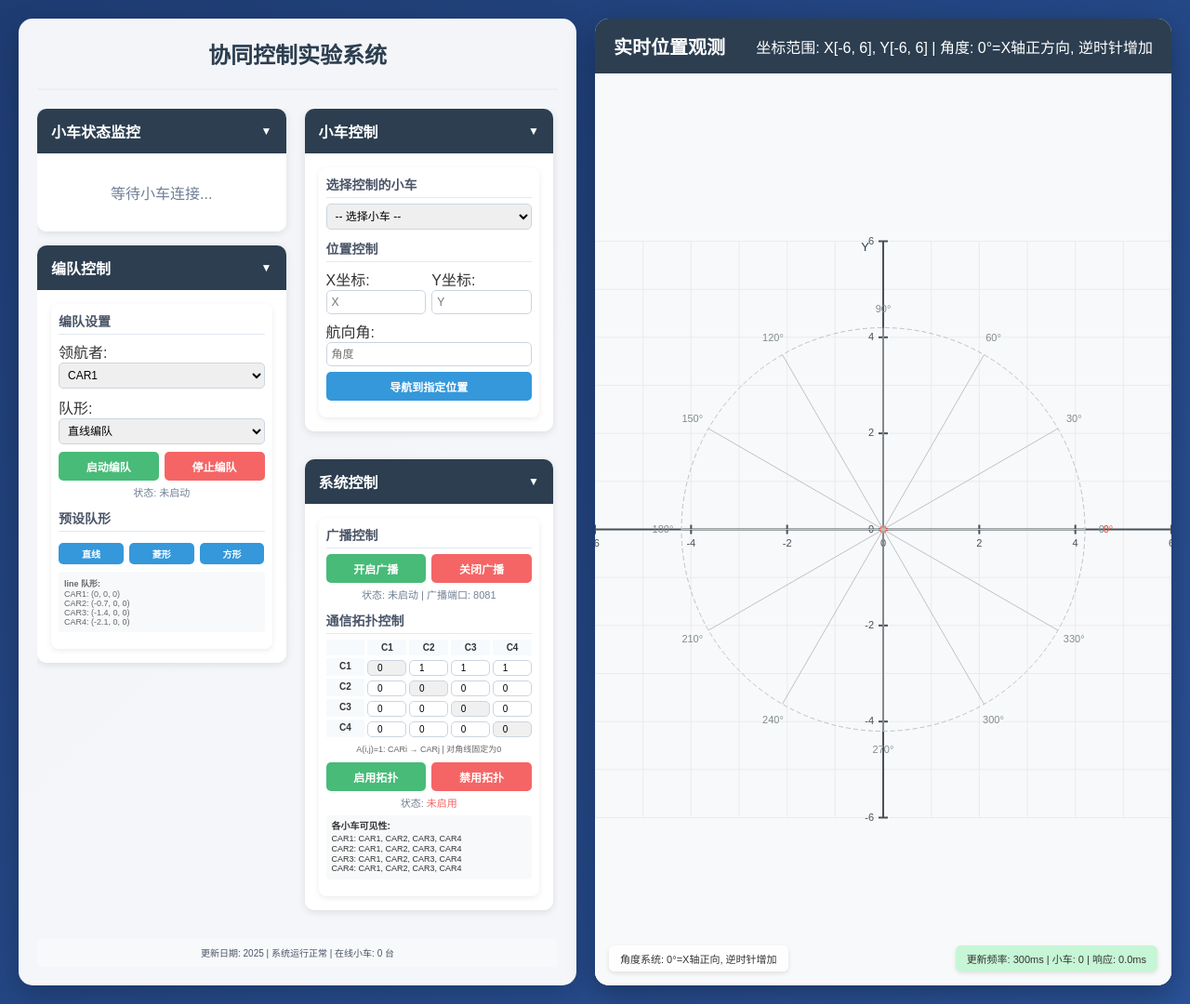
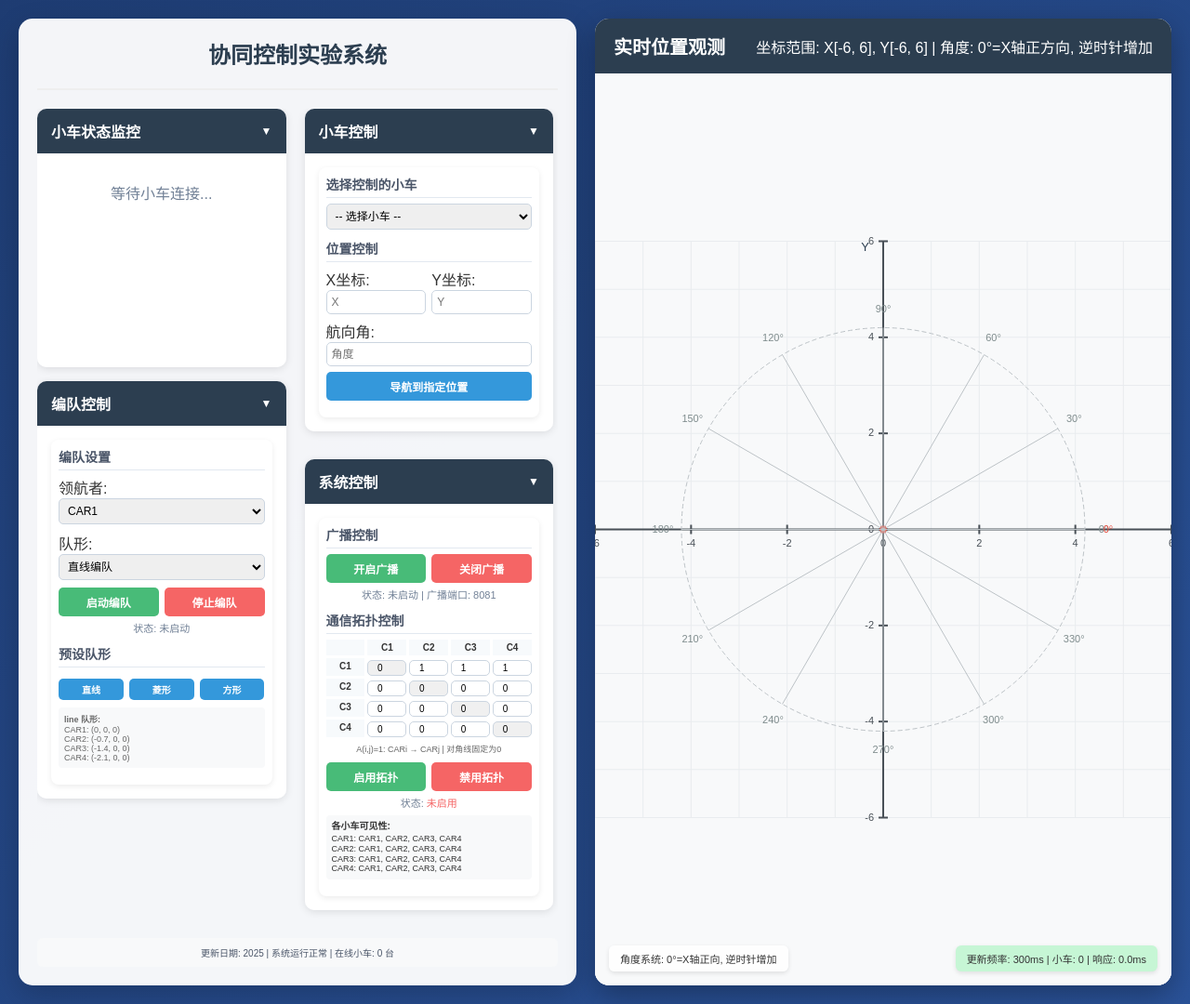
Before and after one commit to King-Biling/Server_Code, a Flask app: page / in a window 1280 px wide. Shown: the whole page at 93% size. Run offline with Flask 3, Linux system fonts and the light colour scheme; data that the repository does not hold is empty.

Commit message:
“修改了小车状态栏的固定显示高度为200”

```diff
--- a/templates/index.html
+++ b/templates/index.html
@@ -186,6 +186,7 @@
 
         /* 小车列表 */
         .car-list {
+            height: 200px; /* 四辆小车的高度 */
             flex: 1;
             overflow-y: auto;
             margin-bottom: 0;
```
